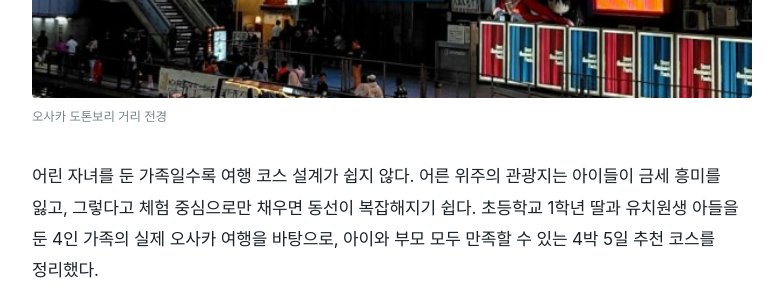
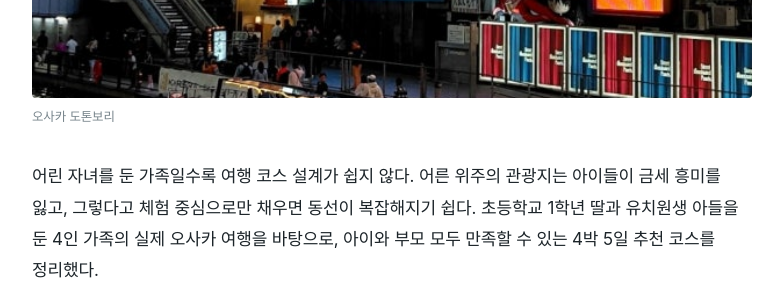
Before and after one commit to kokorojuin-tech/mt-news, a Jekyll site: the page built from _posts/2026-10-02-osaka-family-trip-course.md, in a window 1280 px wide and 900 px high, scrolled down 721 px. Shown: the part 151-451 px from the top of the window, without its empty margins (248-1031 px from the left). Built offline with Jekyll 4.4.1, drawn with Linux system fonts in a browser that asks for light colours; some web fonts are replaced.

Commit message:
Update 2026-10-02-osaka-family-trip-course.md

```diff
--- a/_posts/2026-10-02-osaka-family-trip-course.md
+++ b/_posts/2026-10-02-osaka-family-trip-course.md
@@ -5,7 +5,7 @@ category: tourism
 author: 백승화 기자
 tags: [오사카여행, 가족여행코스, 아이와함께, 일본여행, USJ, 가이유칸, 오사카성, 키즈플라자]
 image: /assets/img/2026-10/osaka-family-trip.jpg
-image_caption: "오사카 도톤보리 거리 전경"
+image_caption: "오사카 도톤보리"
 lang: ko
 ---
 
```
